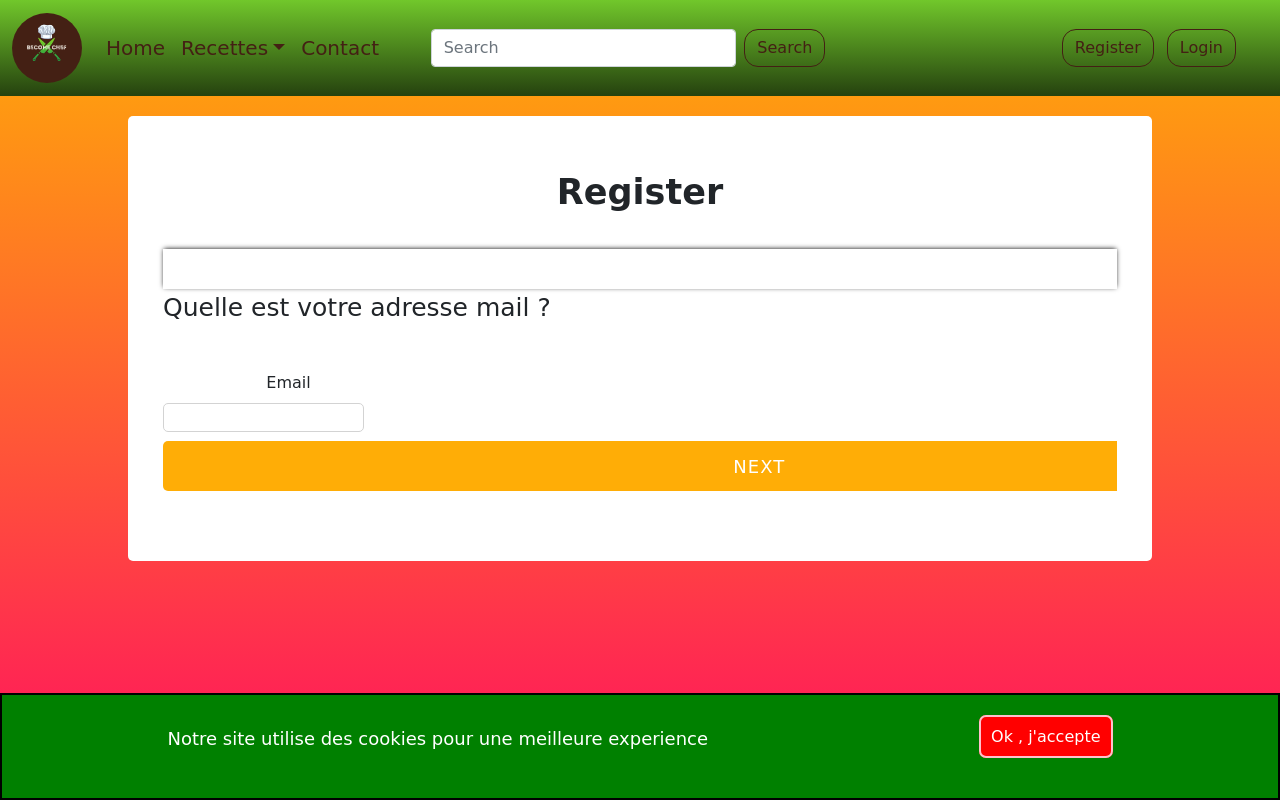
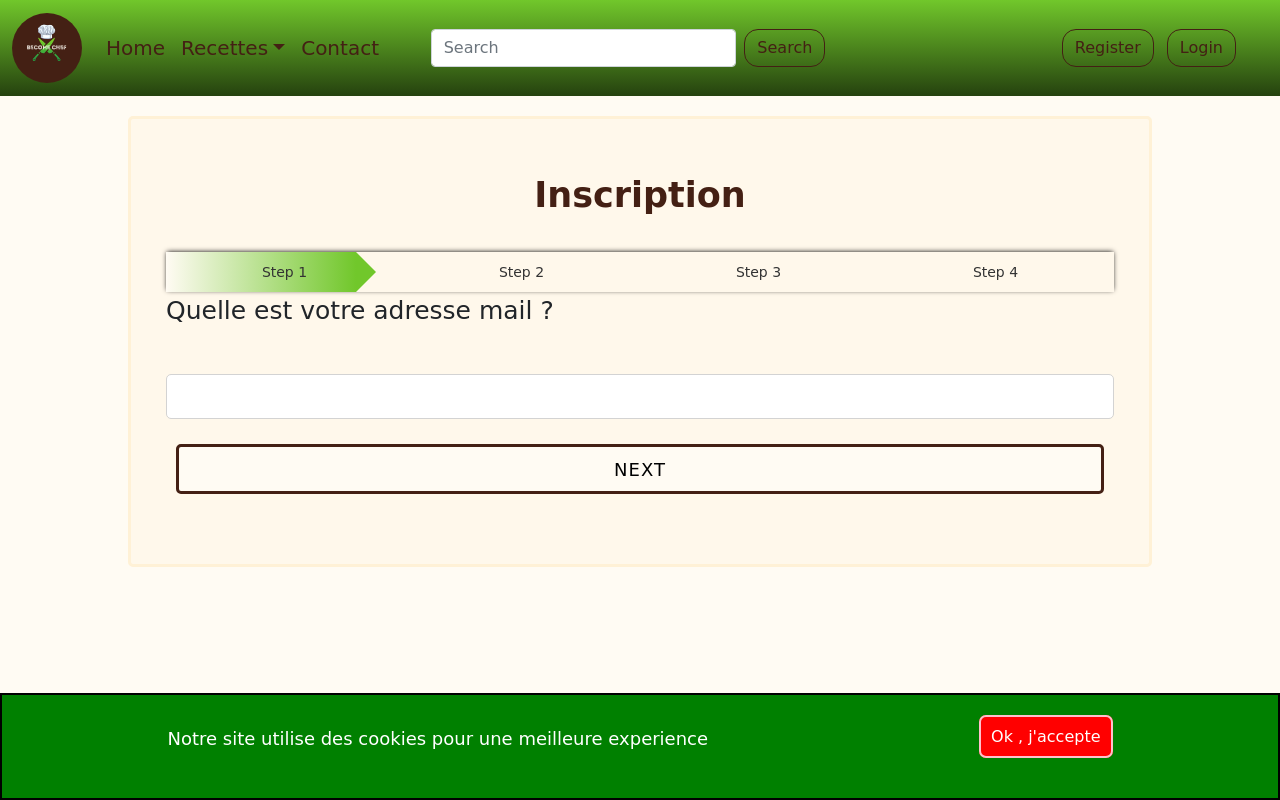
Before and after one commit to FifthYonko/BecomeChef, a PHP site: template templates/registration/register.html.twig in a window 1280 px wide. Run offline with PHP 8.4, Linux system fonts and the light colour scheme; the template is opened without the code that fills it, so the values that code supplies are empty; form fields are guessed from the names that the template uses; some libraries are stand-ins or nearby versions.

Commit message:
modif page inscription, page contact, page login et home

```diff
--- a/public/css/BaseStyle.css
+++ b/public/css/BaseStyle.css
@@ -6,6 +6,9 @@
 }
 nav{
     background:-webkit-linear-gradient(top, #71C72B ,#26430F 99%);
+}
+.titres{
+    font-family: 'Gill Sans', 'Gill Sans MT', Calibri, 'Trebuchet MS', sans-serif;
 }
 .nav-link,.dropdown-item{
     text-decoration: none;
@@ -33,7 +36,7 @@ body{
     display: flex;
     flex-direction: column;
 }
-.card{
+.card,.container{
     background-color: #FFF8EB;
     border: solid #FFF1D6 2px;
     padding: 5px;
@@ -65,11 +68,22 @@ main{
     font-weight: bold;
 }
 
+
 .btns a:hover{
     background-color: #71C72B;
     border: none;
 }
+.ContactSub{
+    border:solid #442014;
+    border-radius: 5px;
+    background: #FFFBF3;
+}
+.ContactSub:hover {
+    background-color: #71C72B;
+    border: none;
+}
 footer{
+    padding-top: 15px;
     flex-shrink: 0;
     border-top: solid black 1px;
     background:-webkit-linear-gradient(bottom, #71C72B ,#26430F 99%);
--- a/public/css/inscription.css
+++ b/public/css/inscription.css
@@ -5,37 +5,35 @@
 
 }
 
-body {
-    min-height: 100vh;
-    background: -webkit-linear-gradient(bottom, #ff105f, #ffad06);
-}
+.containerDiv {
 
-/* FAIT */
-.containerDiv {
     width: 80%;
     height: auto;
     margin: 20px auto;
-    background: #fff;
+    background: #FFF8EB;
+    border: solid #FFF1D6 3px;
     border-radius: 5px;
     text-align: center;
     padding: 50px 35px 10px 35px;
 
+
+
+
 }
 
-/* PAS BESOIN */
 .containerDiv header {
     font-size: 35px;
     font-weight: 600;
     margin: 0 0 30px 0;
+    color: #442014;
 }
 
-/* pAS BESOIN */
+
 .containerDiv .form-outer {
     width: 100%;
     overflow: hidden;
 }
 
-/* FAIT */
 .form-outer form {
     display: flex;
     flex-direction: row;
@@ -43,7 +41,6 @@ body {
     width: 500%;
 }
 
-/* FAIT */
 .form-outer form .page {
     width: 25%;
     margin: 0px;
@@ -53,11 +50,6 @@ body {
 
 
 
-.form-outer form .slidepage {
-    margin-left: 50px;
-}
-
-/* FAIT */
 .form-outer form .page .title {
     text-align: left;
     font-size: 25px;
@@ -68,7 +60,6 @@ body {
 
 
 
-/* PAS BESOIN */
 .form-outer form .page .field {
     height: 45px;
     width: 100%;
@@ -77,12 +68,12 @@ body {
     position: relative;
 }
 
-/* FAIT */
+
 .form-outer form .page .field .label {
     display: none;
 }
 
-/* PAS BESOIN */
+
 .form-outer form .page .field input {
     height: 100%;
     width: 80%;
@@ -94,17 +85,17 @@ body {
 
 }
 
-.form-outer form .page .btns {
+.form-outer form .page .field .photo-field{
+    border: none;
+}
+
+.form-outer form .page .btns  {
 
     width: 80%;
     justify-content: space-between;
 }
 
 
-/* FAIT */
-
-
-/* FAIT */
 .form-outer form .page .field .submit {
     display: block;
     width: 100%;
@@ -122,12 +113,6 @@ body {
     transition: 0.3s ease;
 }
 
-.form-outer form .page .field button:hover {
-    background: #ff105f;
-
-}
-
-/* PAS BESOIN */
 .form-outer form .page .btns button {
     margin-top: -20px !important;
     margin-left: 10px;
@@ -140,10 +125,10 @@ body {
     width: 100%;
     height: calc(100% + 5px);
     margin-top: -20px;
-    border: none;
+    border:solid #442014;
     border-radius: 5px;
-    background: #ffad06;
-    color: #fff;
+    background: #FFFBF3;
+    color:black;
     font-size: 18px;
     font-weight: 500;
     letter-spacing: 1px;
@@ -153,12 +138,17 @@ body {
 
 }
 
+.form-outer form .page .field button:hover {
+    border: none;
+    background: #71C72B ;
+    transition: 0.3s ease;
 
+}
 
 .step-row {
     display: inline;
     width: 100%;
-    /* plus 240px*/
+
     height: 40px;
     margin: 0 auto;
     display: flex;
@@ -171,8 +161,8 @@ body {
 
 
 .step-col {
-    width: 20%;
-    /* plus 80px*/
+    width: 25%;
+
     text-align: center;
     color: #333;
     position: relative;
@@ -182,9 +172,8 @@ body {
 #progress {
     position: absolute;
     height: 100%;
-    width: 15%;
-    /* plus 80px*/
-    background: linear-gradient(to right, #ff105f, #ffad06);
+    width: 20%;
+    background: linear-gradient(to right, #FFFBF3, #71C72B );
     transition: 1s;
 }
 
@@ -199,14 +188,9 @@ body {
     position: absolute;
     right: -20px;
     top: 0;
-    border-left: 20px solid #ffad06;
+    border-left: 20px solid #71C72B ;
 }
 
-#prenom {
-    margin-left: 30px;
-    display: flex;
-    align-self: center;
-}
 
 @media (min-width:1350px) {
 
--- a/public/js/inscription.js
+++ b/public/js/inscription.js
@@ -9,11 +9,12 @@ const nextBtnThird = document.querySelector(".next-2");
 const prevBtnFourth = document.querySelector(".prev-3");
 
 const submitBtn = document.querySelector(".submit");
-var progress = document.getElementById('progress');
+var progress = document.querySelector('#progress');
 
 var colWidth = document.querySelector('.step-col').clientWidth;
+console.log(colWidth);
 
-let max = 4;
+
 let current = 1;
 
 
--- a/templates/base.html.twig
+++ b/templates/base.html.twig
@@ -25,7 +25,7 @@
 	<body>
 		{% include "components/_navbar.html.twig" %}
 
-		<main class="">
+		<main >
 
 			{% block body %}
 				{% for type,messages in app.flashes %}
--- a/templates/components/_footer.html.twig
+++ b/templates/components/_footer.html.twig
@@ -4,7 +4,7 @@
          <div class="col"> <i class="fab fa-facebook fa-2x"></i></div>
          <div class="col"> <i class="fab fa-instagram fa-2x"></i></div>
          <div class="col">
-            <p>&copy; BecomeChef</p>
+            <p class="fs-4">&copy; BecomeChef</p>
          </div>
          <div class="col"><i class="fab fa-linkedin fa-2x"></i></div>
          <div class="col"> <i class="fab fa-github fa-2x"></i></div>
--- a/templates/registration/register.html.twig
+++ b/templates/registration/register.html.twig
@@ -1,31 +1,39 @@
 {% extends 'base.html.twig' %}
 {# vue Pour l'inscription d'un utilisateur sur notre application #}
-{% block title %}Register{% endblock %}
+{% block title %}Register
+{% endblock %}
 
 {% block body %}
 	<link rel="stylesheet" href="{{asset('css/inscription.css')}}">
 	<div class="containerDiv">
-    <header>Register</header>
+		<header>Inscription</header>
 		<div class="step-row">
-        <div class="progress"></div>
-        <div class="step-col"><small></small></div>
-        <div class="step-col"><small></small></div>
-        <div class="step-col"><small></small></div>
-        <div class="step-col"><small></small></div>
-        <div class="step-col"><small></small></div>
-
+			<div id="progress"></div>
+			<div class="step-col">
+				<small>Step 1</small>
 			</div>
-    <div class="form-outer">
+			<div class="step-col">
+				<small>Step 2</small>
+			</div>
+			<div class="step-col">
+				<small>Step 3</small>
+			</div>
+			<div class="step-col">
+				<small>Step 4</small>
+			</div>
+		</div>
+		<div
+			class="form-outer">
 			{# affichage du formulaire #}
 			{{ form_start(registrationForm) }}
 			<!-- page 1 -->
 			<div class="page first-page">
 				<div class="title">Quelle est votre adresse mail ?</div>
 				<div class="field">
-                {{ form_row(registrationForm.email) }}
+					{{ form_widget(registrationForm.email) }}
 				</div>
 
-            <div class="field">
+				<div class="field btns">
 					<button class="firstNext next">Next</button>
 				</div>
 
@@ -34,7 +42,7 @@
 			<div class="page">
 				<div class="title">Veuillez choisir un pseudo</div>
 				<div class="field">
-                {{ form_row(registrationForm.pseudo) }}
+					{{ form_widget(registrationForm.pseudo) }}
 				</div>
 				<div class="field btns">
 					<button class="prev-1 prev">Previous</button>
@@ -44,12 +52,11 @@
 			</div>
 			<!-- page 3 -->
 			<div class="page">
-            <div class="title">Veuillez choisir un mot de passe</div>
-            <div class="field">
-                {{ form_row(registrationForm.password, {
-                    label: 'Password'
-                }) }}
+				<div class="title">Voulez vous ajouter une photo ?</div>
+				<div class="field ">
+					{{ form_widget(registrationForm.photo,{'attr': {'class': 'photo-field'}}) }}
 				</div>
+
 				<div class="field btns">
 					<button class="prev-2 prev">Previous</button>
 					<button class="next-2 next">Next</button>
@@ -58,16 +65,14 @@
 			</div>
 			<!-- page 4 -->
 			<div class="page">
-            <div class="title">Voulez vous ajouter une photo ?</div>
+				<div class="title">Veuillez choisir un mot de passe</div>
 				<div class="field">
-                {{ form_row(registrationForm.photo) }}
+					{{ form_widget(registrationForm.password, {
+                    label: 'Password'
+                }) }}
 				</div>
 				<div class="field btns">
-                {{ form_row(registrationForm.agreeTerms) }}
-                {# petit message avec la possibilite d'acces aux conditions generales d'utilisation #}
-                <p>En cliquant sur inscription, vous acceptez les <a href="{{path('cgu')}}" target="_blank">Conditions
-                        Generales
-                        d'Utilisation</a> </p>
+
 					<button class="prev-3 prev">Previous</button>
 
 					<button type="submit" class="btn btn-success">Inscription</button>
@@ -75,11 +80,13 @@
 			</div>
 
 
-
-
-        {{ form_end(registrationForm) }}
+			{{ form_end(registrationForm, {render_rest: false}) }}
 		</div>
 	</div>
 	<script src="{{asset('js/inscription.js')}}"></script>
 
 {% endblock %}
+{% block javascript %}
+	<script src="{{asset('js/inscription.js')}}"></script>
+
+{% endblock %}
```
Also changed, not shown: src/Form/ContactType.php (+9 -3 lines), templates/contact/index.html.twig (+19 -6 lines). Lines whose indentation alone changed are shown as unchanged.
